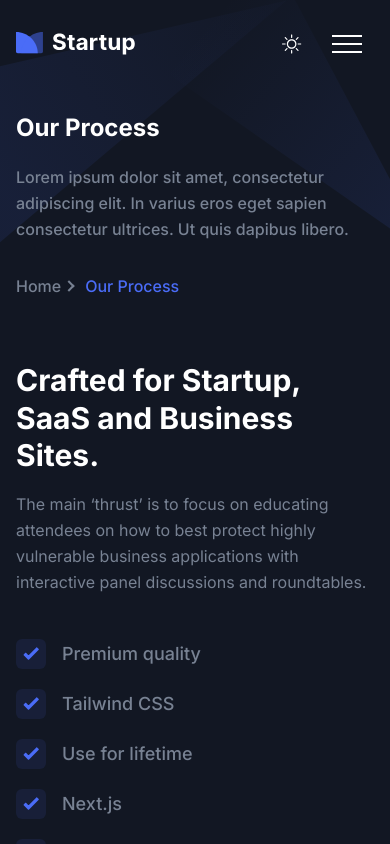
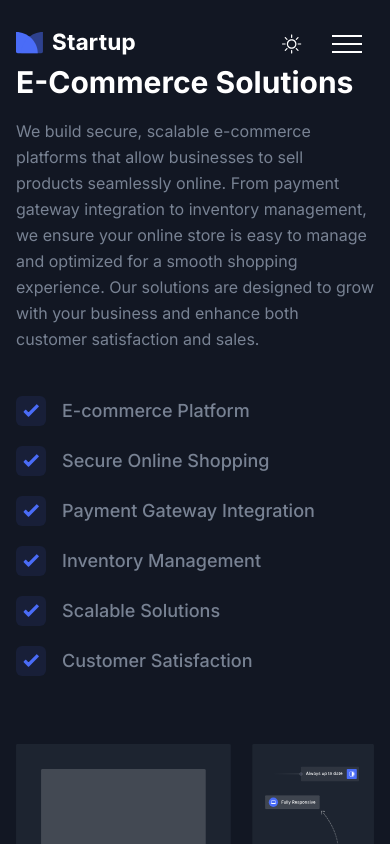
Before and after one commit to Dr-Ranagatha16/Zamanat-Infotech-Website-, a Next.js app: page /blog in a window 390 px wide. Shown: the top 844 px of the page. Built offline with nearby package versions, Linux system fonts and the light colour scheme.

Commit message:
Made changes in page section of blog

```diff
--- a/src/app/blog/page.tsx
+++ b/src/app/blog/page.tsx
@@ -1,6 +1,7 @@
 import Image from "next/image";
 import SectionTitle from "../../components/Common/SectionTitle";
 import Breadcrumb from "@/components/Common/Breadcrumb";
+
 
 const checkIcon = (
   <svg width="16" height="13" viewBox="0 0 16 13" className="fill-current">
@@ -9,8 +10,8 @@ const checkIcon = (
 );
 
 const List = ({ text }) => (
-  <p className="mb-5 flex items-center text-lg font-medium text-body-color">
-    <span className="mr-4 flex h-[30px] w-[30px] items-center justify-center rounded-md bg-primary bg-opacity-10 text-primary">
+  <p className="mb-5 flex items-center text-lg font-medium text-body-color transition-colors duration-300 hover:text-primary">
+    <span className="mr-4 flex h-[30px] w-[30px] items-center justify-center rounded-md bg-primary bg-opacity-10 text-primary transition-all duration-300 hover:bg-primary hover:text-white">
       {checkIcon}
     </span>
     {text}
@@ -19,39 +20,32 @@ const List = ({ text }) => (
 
 const OurProcesSection = () => {
   return (
-
     <>
-          <Breadcrumb
-        pageName="Our Process"
-        description="Lorem ipsum dolor sit amet, consectetur adipiscing elit. In varius eros eget sapien consectetur ultrices. Ut quis dapibus libero."
-      />
-      {/* About Section One */}
       <section id="about" className="pt-16 md:pt-20 lg:pt-28">
         <div className="container">
           <div className="border-b border-body-color/[.15] pb-16 dark:border-white/[.15] md:pb-20 lg:pb-28">
             <div className="-mx-4 flex flex-wrap items-center">
               <div className="w-full px-4 lg:w-1/2">
-                <SectionTitle
-                  title="Crafted for Startup, SaaS and Business Sites."
-                  paragraph="The main ‘thrust’ is to focus on educating attendees on how to best protect highly vulnerable business applications with interactive panel discussions and roundtables."
+              <SectionTitle
+                  title="E-Commerce Solutions"
+                  paragraph="We build secure, scalable e-commerce platforms that allow businesses to sell products seamlessly online. From payment gateway integration to inventory management, we ensure your online store is easy to manage and optimized for a smooth shopping experience. Our solutions are designed to grow with your business and enhance both customer satisfaction and sales."
                   mb="44px"
                 />
-
                 <div
                   className="mb-12 max-w-[570px] lg:mb-0"
                   data-wow-delay=".15s"
                 >
-                  <div className="mx-[-12px] flex flex-wrap">
+                  <div className="mx-[-12px] flex flex-wrap transition-transform duration-500 hover:scale-10">
                     <div className="w-full px-3 sm:w-1/2 lg:w-full xl:w-1/2">
-                      <List text="Premium quality" />
-                      <List text="Tailwind CSS" />
-                      <List text="Use for lifetime" />
+                      <List text="E-commerce Platform" />
+                      <List text="Secure Online Shopping" />
+                      <List text="Payment Gateway Integration" />
                     </div>
 
-                    <div className="w-full px-3 sm:w-1/2 lg:w-full xl:w-1/2">
-                      <List text="Next.js" />
-                      <List text="Rich documentation" />
-                      <List text="Developer friendly" />
+                    <div className="w-full px-3 sm:w-1/2 lg:w-full xl:w-1/2 transition-transform duration-500 hover:scale-10">
+                      <List text="Inventory Management" />
+                      <List text="Scalable Solutions" />
+                      <List text="Customer Satisfaction" />
                     </div>
                   </div>
                 </div>
@@ -63,13 +57,13 @@ const OurProcesSection = () => {
                     src="/images/about/about-image.svg"
                     alt="about-image"
                     fill
-                    className="mx-auto max-w-full drop-shadow-three dark:hidden dark:drop-shadow-none lg:mr-0"
+                    className="mx-auto max-w-full drop-shadow-three dark:hidden dark:drop-shadow-none lg:mr-0 transition-transform duration-500 hover:scale-105"
                   />
                   <Image
                     src="/images/about/about-image-dark.svg"
                     alt="about-image"
                     fill
-                    className="mx-auto hidden max-w-full drop-shadow-three dark:block dark:drop-shadow-none lg:mr-0"
+                    className="mx-auto hidden max-w-full drop-shadow-three dark:block dark:drop-shadow-none lg:mr-0 transition-transform duration-500 hover:scale-105"
                   />
                 </div>
               </div>
@@ -78,7 +72,6 @@ const OurProcesSection = () => {
         </div>
       </section>
 
-      {/* About Section Two */}
       <section className="py-16 md:py-20 lg:py-28">
         <div className="container">
           <div className="-mx-4 flex flex-wrap items-center">
@@ -91,43 +84,40 @@ const OurProcesSection = () => {
                   src="/images/about/about-image-2.svg"
                   alt="about image"
                   fill
-                  className="drop-shadow-three dark:hidden dark:drop-shadow-none"
+                  className="drop-shadow-three dark:hidden dark:drop-shadow-none transition-transform duration-500 hover:scale-105"
                 />
                 <Image
                   src="/images/about/about-image-2-dark.svg"
                   alt="about image"
                   fill
-                  className="hidden drop-shadow-three dark:block dark:drop-shadow-none"
+                  className="hidden drop-shadow-three dark:block dark:drop-shadow-none transition-transform duration-500 hover:scale-105"
                 />
               </div>
             </div>
             <div className="w-full px-4 lg:w-1/2">
               <div className="max-w-[470px]">
                 <div className="mb-9">
-                  <h3 className="mb-4 text-xl font-bold text-black dark:text-white sm:text-2xl lg:text-xl xl:text-2xl">
+                  <h3 className="mb-4 text-xl font-bold text-black dark:text-white sm:text-2xl lg:text-xl xl:text-2xl transition-colors duration-300 hover:text-primary">
                     Bug free code
                   </h3>
-                  <p className="text-base font-medium leading-relaxed text-body-color sm:text-lg sm:leading-relaxed">
-                    Lorem ipsum dolor sit amet, consectetur adipiscing elit, sed
-                    do eiusmod tempor incididunt ut labore et dolore magna aliqua.
+                  <p className="text-base font-medium leading-relaxed text-body-color sm:text-lg sm:leading-relaxed transition-colors duration-300 hover:text-primary">
+                    Lorem ipsum dolor sit amet, consectetur adipiscing elit, sed do eiusmod tempor incididunt ut labore et dolore magna aliqua.
                   </p>
                 </div>
                 <div className="mb-9">
-                  <h3 className="mb-4 text-xl font-bold text-black dark:text-white sm:text-2xl lg:text-xl xl:text-2xl">
+                  <h3 className="mb-4 text-xl font-bold text-black dark:text-white sm:text-2xl lg:text-xl xl:text-2xl transition-colors duration-300 hover:text-primary">
                     Premier support
                   </h3>
-                  <p className="text-base font-medium leading-relaxed text-body-color sm:text-lg sm:leading-relaxed">
-                    Lorem ipsum dolor sit amet, consectetur adipiscing elit, sed
-                    do eiusmod tempor incididunt.
+                  <p className="text-base font-medium leading-relaxed text-body-color sm:text-lg sm:leading-relaxed transition-colors duration-300 hover:text-primary">
+                    Lorem ipsum dolor sit amet, consectetur adipiscing elit, sed do eiusmod tempor incididunt.
                   </p>
                 </div>
                 <div className="mb-1">
-                  <h3 className="mb-4 text-xl font-bold text-black dark:text-white sm:text-2xl lg:text-xl xl:text-2xl">
+                  <h3 className="mb-4 text-xl font-bold text-black dark:text-white sm:text-2xl lg:text-xl xl:text-2xl transition-colors duration-300 hover:text-primary">
                     Next.js
                   </h3>
-                  <p className="text-base font-medium leading-relaxed text-body-color sm:text-lg sm:leading-relaxed">
-                    Lorem ipsum dolor sit amet, sed do eiusmod tempor incididunt
-                    consectetur adipiscing elit setim.
+                  <p className="text-base font-medium leading-relaxed text-body-color sm:text-lg sm:leading-relaxed transition-colors duration-300 hover:text-primary">
+                    Lorem ipsum dolor sit amet, sed do eiusmod tempor incididunt consectetur adipiscing elit setim.
                   </p>
                 </div>
               </div>
```
